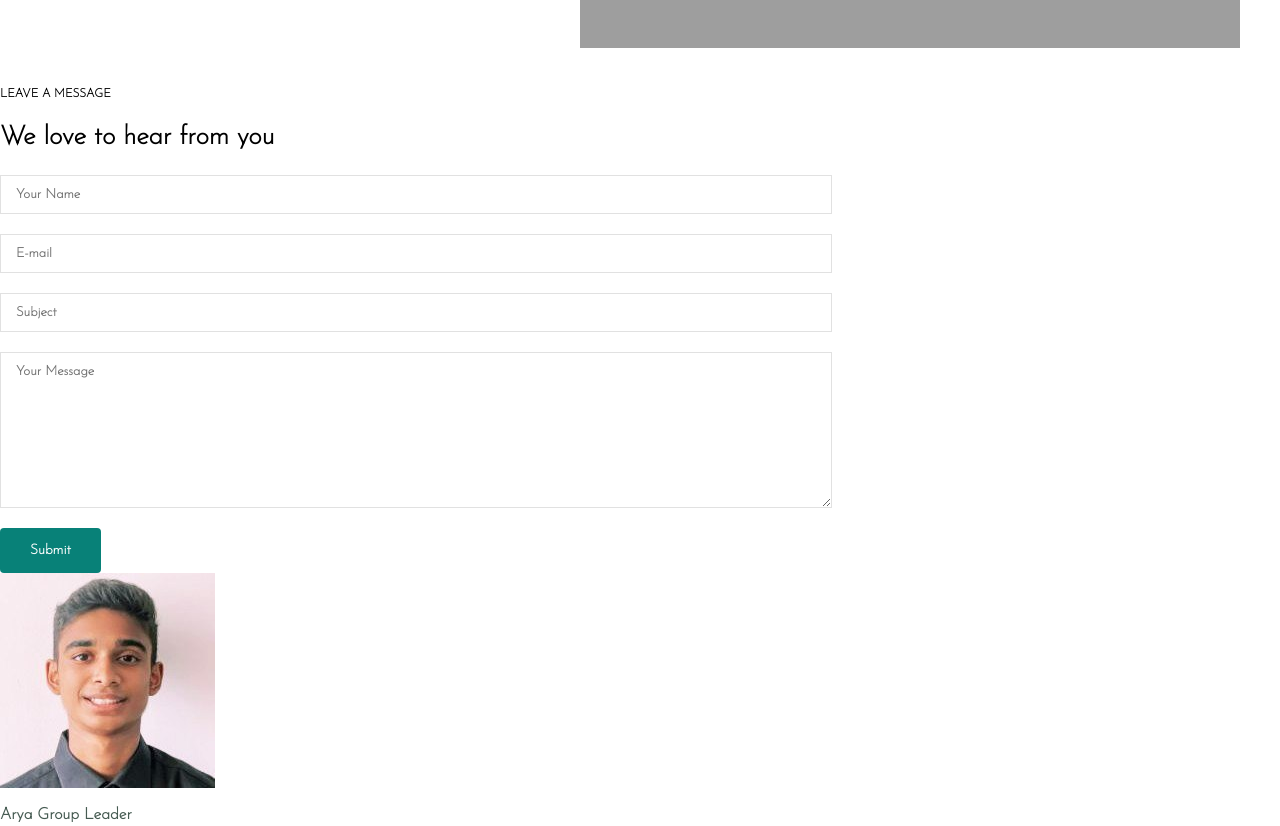
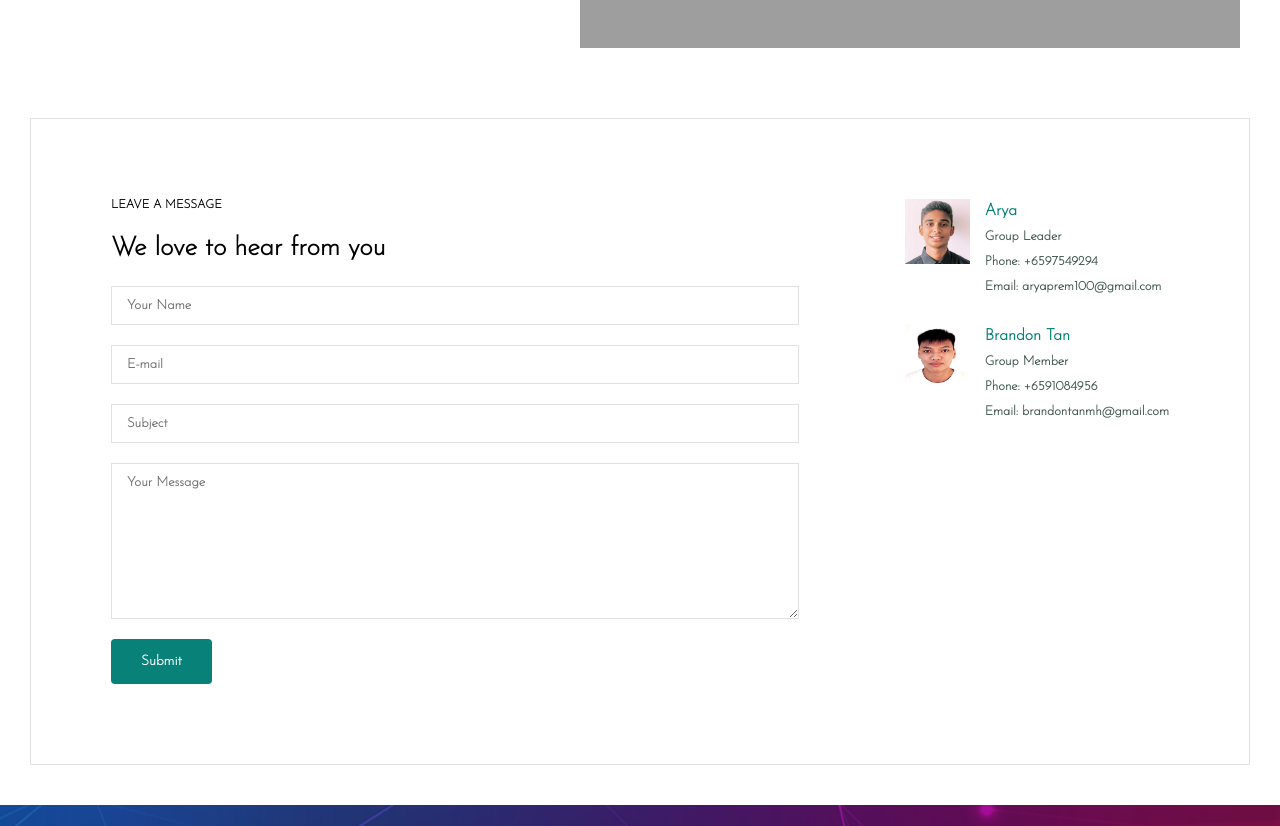
Before and after one commit to Brandontmh/BullsEyes, a plain HTML site: page contact.html in a window 1280 px wide. Shown: the part 772-1598 px from the top of the page. Drawn offline with Linux system fonts and the light colour scheme; grey boxes are pictures that could not be loaded.

Commit message:
contact web done

```diff
--- a/contact.html
+++ b/contact.html
@@ -82,9 +82,11 @@
         <div class="people">
             <div>
                 <img src="img/arya.jpg" alt="Arya">
-                <p><span>Arya</span> Group Leader</p>
+                <p><span>Arya</span> Group Leader <br> Phone: +6597549294 <br>Email: aryaprem100@gmail.com</p>
+            </div>
+            <div>
                 <img src="img/20210614155519.png" alt="Brandon">
-                <p><span>Brandon Tan</span> Group Member</p>
+                <p><span>Brandon Tan</span> Group Member <br> Phone: +6591084956 <br>Email: brandontanmh@gmail.com</p>
             </div>
         </div>
 
--- a/style.css
+++ b/style.css
@@ -876,6 +876,14 @@ footer .copyright{
     height: 100%;
 }
 
+#form-details{
+    display: flex;
+    justify-content: space-between;
+    margin: 30px;
+    padding: 80px;
+    border: 1px solid #e1e1e1;
+}
+
 #form-details form{
     width: 65%;
     display: flex;
@@ -896,6 +904,33 @@ footer .copyright{
     background-color: #088178;
     color: white;
 }
+
+#form-details .people div{
+    padding-bottom: 25px;
+    display: flex;
+    align-items: flex-start;
+}
+
+#form-details .people img{
+    width: 65px;
+    height: 65px;
+    object-fit: cover;
+    margin-right: 15px;
+}
+
+#form-details .people div p{
+    margin: 0;
+    font-size: 13px;
+    line-height: 25px;
+}
+
+#form-details .people p span{
+    display: block;
+    font-size: 16px;
+    font-weight: 600;
+    color: #088178;
+}
+
 
 
 
```
